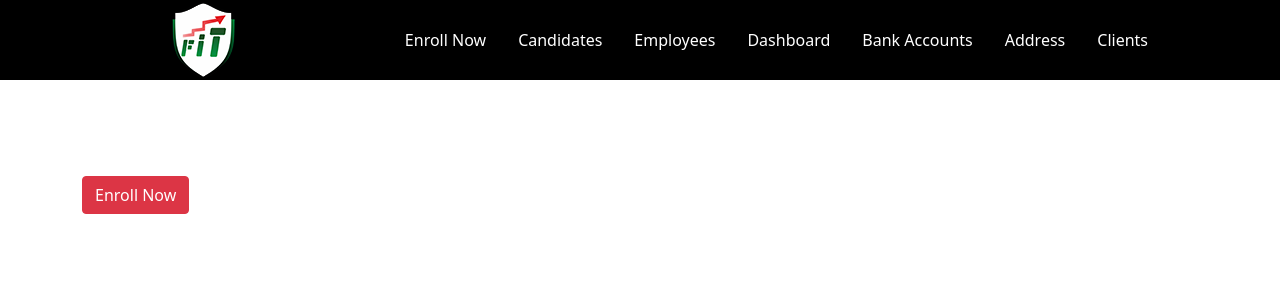
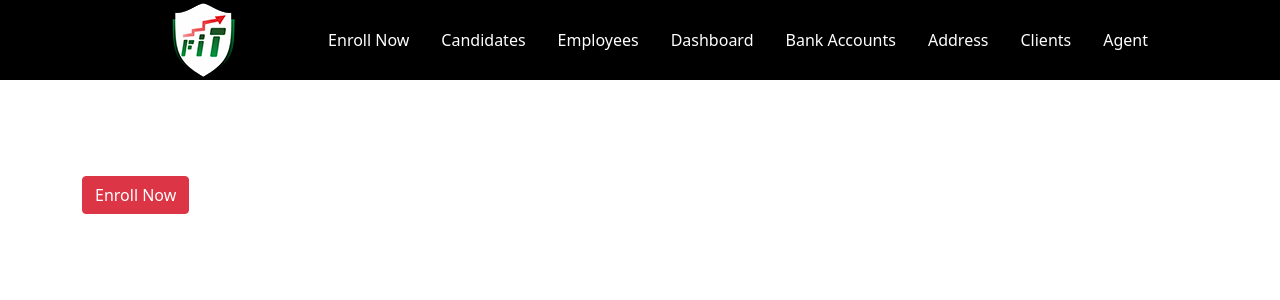
Before and after one commit to Aravind-2000/insurancefrontend, a React (Create React App) app: page / in a window 1280 px wide. Shown: the top 300 px of the page. Built offline with nearby package versions, Linux system fonts and the light colour scheme.

Commit message:
Agent route

```diff
--- a/src/Components/Header/Navbar.js
+++ b/src/Components/Header/Navbar.js
@@ -38,6 +38,9 @@ const Navbar = () => {
                     <NavLink to="/client" activeStyle>
                         Clients
                     </NavLink>
+                    <NavLink to="/agent" activeStyle>
+                        Agent
+                    </NavLink>
                 </NavMenu>
                 {/*<NavBtn>*/}
                 {/*    <NavBtnLink to='/signin'>Sign In</NavBtnLink>*/}
```
